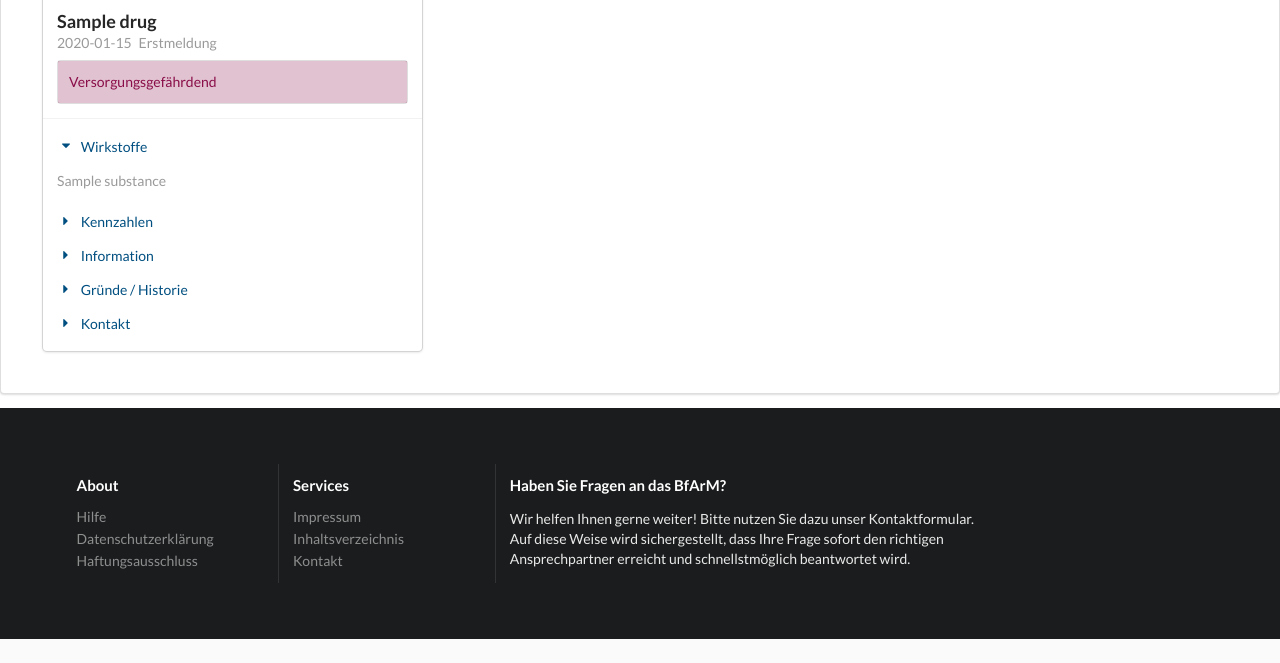
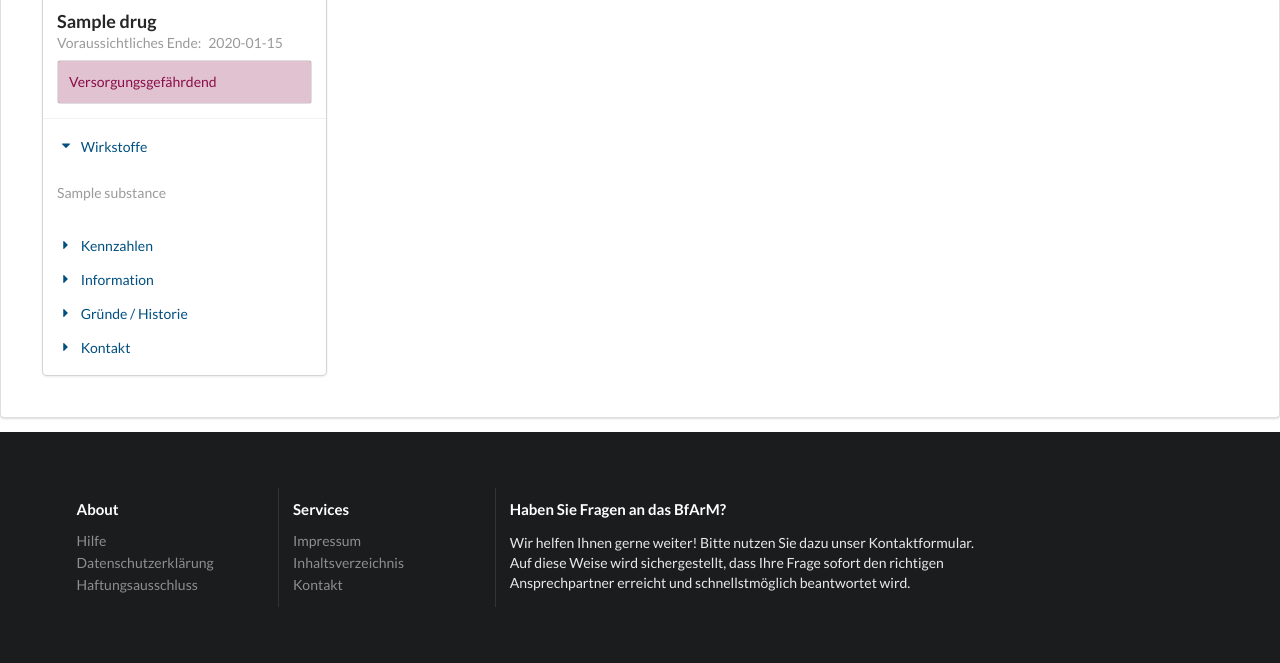
Before and after one commit to schenkd/webdev-project, a Flask app: template app/templates/main/index.html in a window 1280 px wide. Shown: the part 1739-2402 px from the top of the page. Before the commit the page ends 2378 px from the top, so only its background shows below. Run offline with Flask 2, Linux system fonts and the light colour scheme; the template is opened without the code that fills it: most values are stand-ins (such as "Sample title", 1, 10 or a date in 2020); some libraries are stand-ins or nearby versions.

Commit message:
add edit engpass

```diff
--- a/app/models.py
+++ b/app/models.py
@@ -127,6 +127,10 @@ class Engpass(db.Document):
         ]
     }
 
+    @staticmethod
+    def get_by_enr(enr):
+        return Engpass.objects.get(drug=Drug.objects.get(enr=enr))
+
     def update_last_report(self):
         self.last_report = datetime.utcnow()
         self.save()
--- a/app/templates/main/_table_entry.html
+++ b/app/templates/main/_table_entry.html
@@ -1,14 +1,29 @@
 {% for engpass in engpaesse %}
 
     <div class="ui link card">
+        <div class="content">
+            <div class="right floated meta">
+                {% if current_user in engpass.producer.employee %}
+                    <div class="ui mini icon menu">
+                        <a href="{{ url_for('main.edit_engpass', enr=engpass.drug.enr|int) }}" class="item"><i class="blue write icon"></i></a>
+                        <a class="item"><i class="red remove icon"></i></a>
+                    </div>
+                {% else %}
+                    <div class="ui mini icon menu">
+                        <a class="item"><i class="grey write icon"></i></a>
+                        <a class="item"><i class="grey remove icon"></i></a>
+                    </div>
+                {% endif %}
+            </div>
+        </div>
         <div class="image">
             <img src="{{ url_for('static', filename='img/TB_AM_Lieferengpaesse.jpg') }}">
         </div>
         <div class="content">
             <a class="header">{{ engpass.drug.drug_title }}</a>
             <div class="meta">
-                <span class="date">{{ engpass.initial_report.strftime('%Y-%m-%d %H:%M') }}</span>
-                <span class="date">Erstmeldung</span>
+                <span class="date">Voraussichtliches Ende: </span>
+                <span class="date">{{ engpass.end.strftime('%d.%m.%Y') }}</span>
             </div>
         <div class="description">
                 <table class="ui celled table">
@@ -27,7 +42,13 @@
                             Wirkstoffe
                         </div>
                         <div class="content active">
-                            <p class="transition visible" style="display: block !important;">{{ engpass.drug.substance }}</p>
+                            <p class="transition visible" style="display: block !important;">
+                                <div class="ui list">
+                                {% for substance in engpass.drug.substance %}
+                                    <div class="item">{{ substance }}</div>
+                                {% endfor %}
+                                </div>
+                            </p>
                         </div>
                         <div class="title">
                             <i class="dropdown icon"></i>
--- a/app/templates/main/table.html
+++ b/app/templates/main/table.html
@@ -9,7 +9,7 @@
             <div class="results"></div>
         </div>
     </div>
-    <div class="ui three stackable cards">
+    <div class="ui four stackable cards">
         {% if engpaesse|length %}
             {% include 'main/_table_entry.html' %}
         {% endif %}
```
Also changed, not shown: other parts of app/templates/main/_table_entry.html (+17 -9 lines), app/main/views.py (+32 -1 lines).
